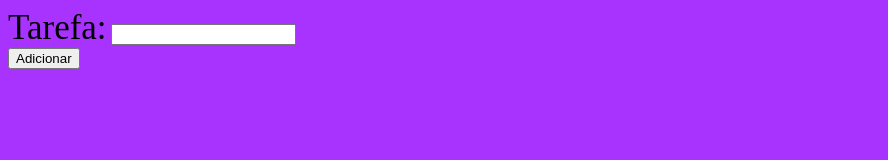
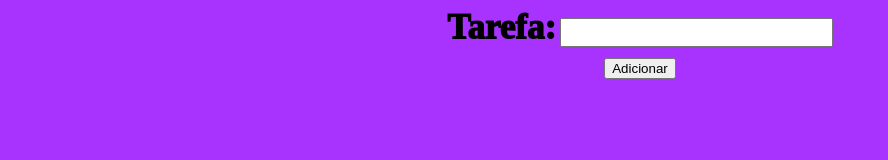
Before and after one commit to leonardobolfarini/Lista_de_tarefas, a plain HTML site: page index.html in a window 1280 px wide. Shown: the whole page, without its empty margins (0-888 px from the left). Drawn offline with Linux system fonts and the light colour scheme.

Commit message:
Started to custom some styles of the site like the font and the position of objects

```diff
--- a/style.css
+++ b/style.css
@@ -1,7 +1,25 @@
+*{
+    box-sizing: border-box;
+}
+
 body{
     background: rgb(168, 51, 255);
 }
 
+#inputs{
+    text-align: center;
+}
+
 #tarefaTitle{
+    font-weight: 1000;
     font-size: 35px;
 }
+
+#tarefa{
+    font-size: 20px;
+}
+
+#botaoAdicionarTarefa{
+    margin: 10px;
+
+}
```
